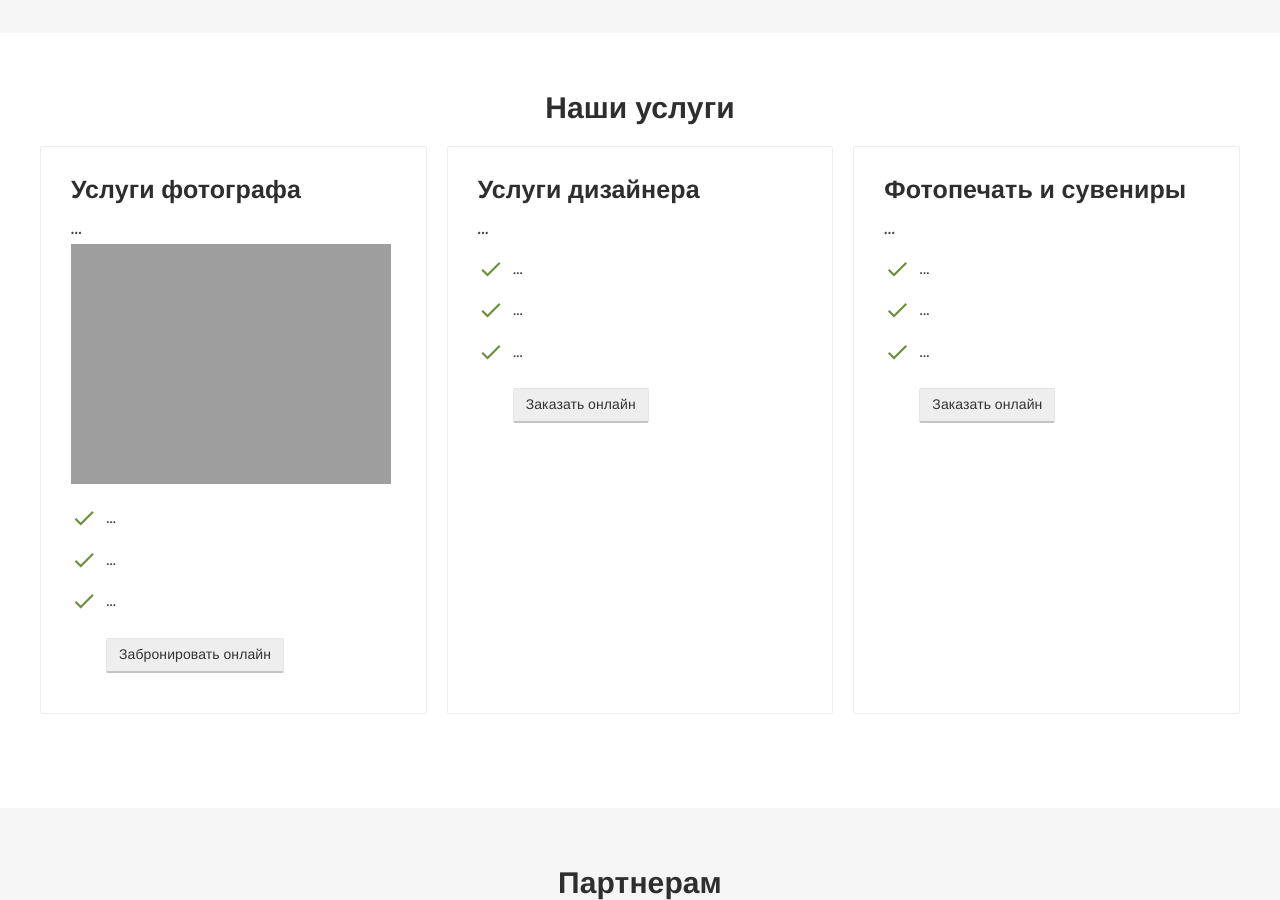
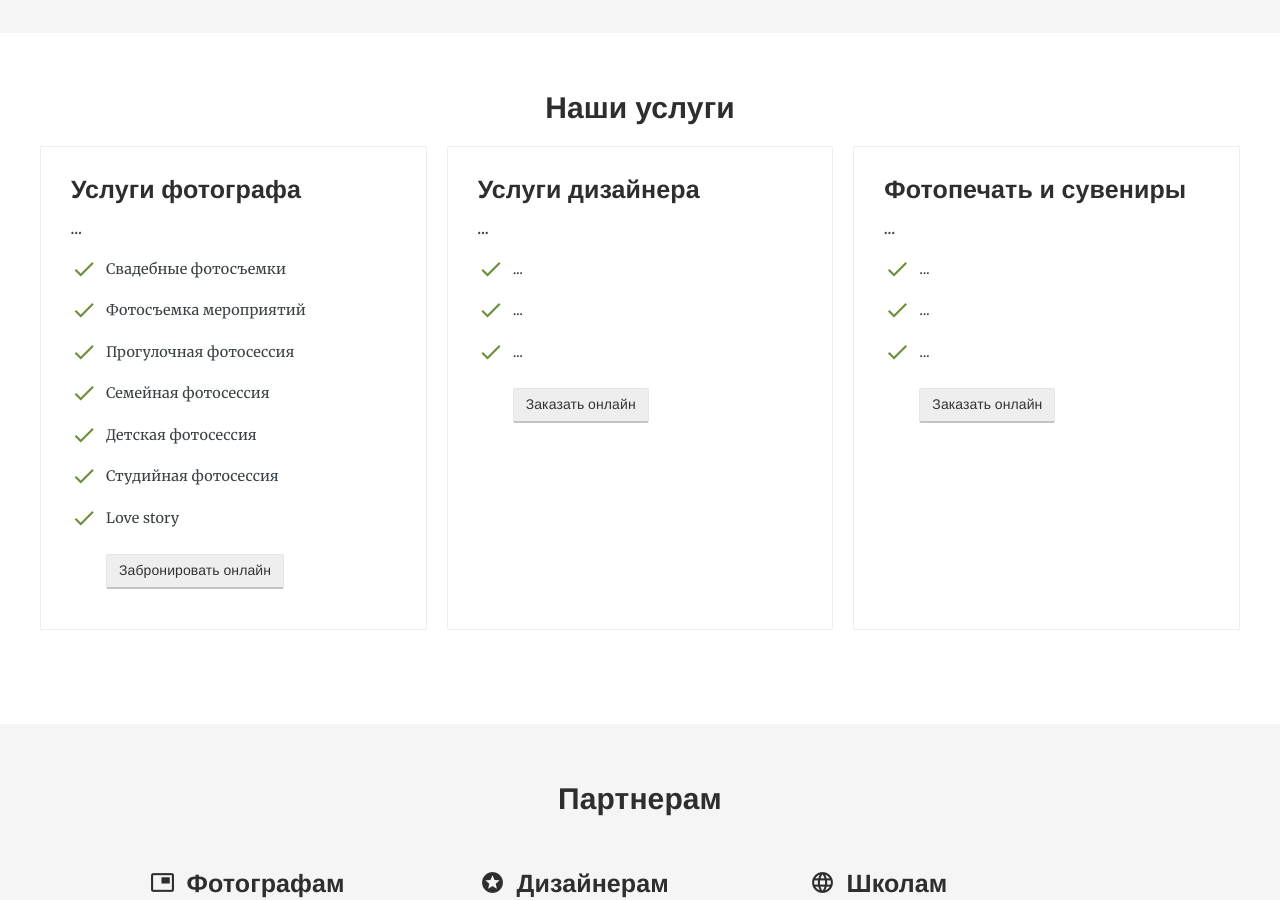
Before and after one commit to RakhimyanTim/ufafoto.github.io, a Jekyll site: the page built from pages/index.html, in a window 1280 px wide and 900 px high, scrolled down 1237 px. Built offline with Jekyll 4.4.1, drawn with Linux system fonts in a browser that asks for light colours; nearby versions of some CDN libraries.

Commit message:
Update index.html

```diff
--- a/pages/index.html
+++ b/pages/index.html
@@ -37,11 +37,14 @@
 			<div class="plan">
 				<h4>Услуги фотографа</h4>
 				<p class="description"> ...</p>
-				<img src="/img/home/editable-netflix.jpg" srcset="/img/home/editable-netflix.jpg 800w, /img/home/editable-netflix@2x.jpg 1600w" alt="Услуги фотографа">
 
-				<p><i class="material-icons">check</i> ...</p>
-				<p><i class="material-icons">check</i> ...</p>
-				<p><i class="material-icons">check</i> ...</p>
+				<p><i class="material-icons">check</i> Свадебные фотосъемки</p>
+				<p><i class="material-icons">check</i> Фотосъемка мероприятий</p>
+				<p><i class="material-icons">check</i> Прогулочная фотосессия</p>
+				<p><i class="material-icons">check</i> Семейная фотосессия</p>
+				<p><i class="material-icons">check</i> Детская фотосессия</p>
+				<p><i class="material-icons">check</i> Студийная фотосессия</p>
+				<p><i class="material-icons">check</i> Love story</p>
 
 				<p><a class="btn" href="/contact/">Забронировать онлайн</a></p>
 			</div>
```
